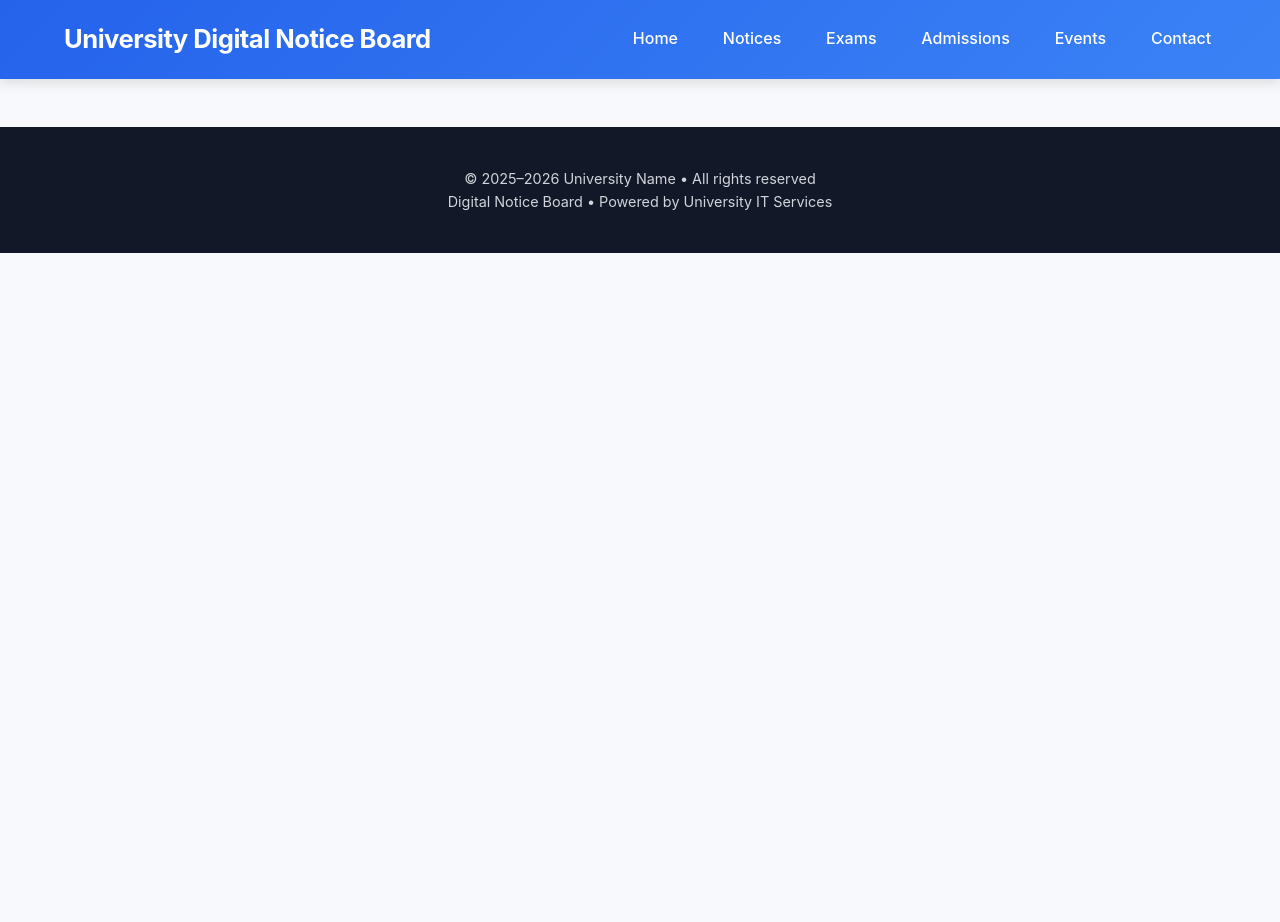
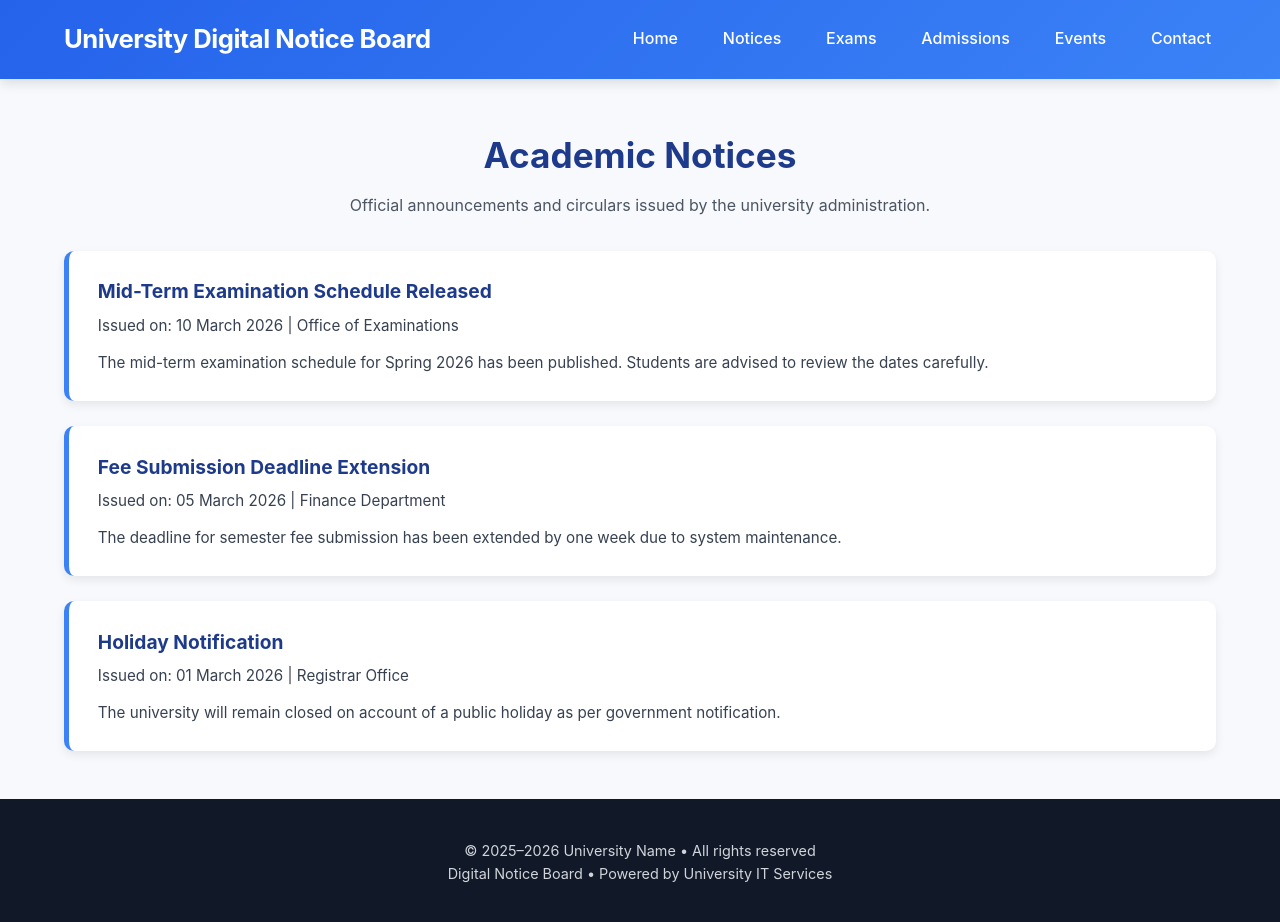
Before and after one commit to amna67/Assignment_03_DevOps, a website: page src/notice.html in a window 1280 px wide. Before the commit the page ends 800 px from the top, so only its background shows below. Drawn offline with Linux system fonts and the light colour scheme.

Commit message:
Added notice.html page and css

```diff
--- a/src/notice.html
+++ b/src/notice.html
@@ -26,7 +26,32 @@
 </header>
 
 <main class="container">
-  <!-- Page content goes here -->
+  <section class="page-header">
+        <h1>Academic Notices</h1>
+        <p>Official announcements and circulars issued by the university administration.</p>
+    </section>
+
+    <section class="notice-list">
+
+        <article class="notice-card">
+            <h3>Mid-Term Examination Schedule Released</h3>
+            <p class="notice-meta">Issued on: 10 March 2026 | Office of Examinations</p>
+            <p>The mid-term examination schedule for Spring 2026 has been published. Students are advised to review the dates carefully.</p>
+        </article>
+
+        <article class="notice-card">
+            <h3>Fee Submission Deadline Extension</h3>
+            <p class="notice-meta">Issued on: 05 March 2026 | Finance Department</p>
+            <p>The deadline for semester fee submission has been extended by one week due to system maintenance.</p>
+        </article>
+
+        <article class="notice-card">
+            <h3>Holiday Notification</h3>
+            <p class="notice-meta">Issued on: 01 March 2026 | Registrar Office</p>
+            <p>The university will remain closed on account of a public holiday as per government notification.</p>
+        </article>
+
+    </section>
 </main>
 
 <footer>
--- a/styles/style.css
+++ b/styles/style.css
@@ -205,3 +205,52 @@ footer {
   font-size: 0.95rem;
   margin-bottom: 0.4rem;
 }
+
+/* Notices Page */
+
+.page-header {
+  margin: 3rem 0 2rem;
+  text-align: center;
+}
+
+.page-header h1 {
+  font-size: 2.2rem;
+  color: #1e3a8a;
+  margin-bottom: 0.6rem;
+}
+
+.page-header p {
+  color: #4b5563;
+  font-size: 1rem;
+}
+
+.notice-list {
+  display: flex;
+  flex-direction: column;
+  gap: 1.6rem;
+}
+
+.notice-card {
+  background-color: #ffffff;
+  padding: 1.6rem 1.8rem;
+  border-radius: 10px;
+  box-shadow: 0 4px 10px rgba(0,0,0,0.08);
+  border-left: 5px solid #3b82f6;
+}
+
+.notice-card h3 {
+  color: #1e3a8a;
+  font-size: 1.2rem;
+  margin-bottom: 0.4rem;
+}
+
+.notice-meta {
+  font-size: 0.85rem;
+  color: #6b7280;
+  margin-bottom: 0.8rem;
+}
+
+.notice-card p {
+  color: #374151;
+  font-size: 0.95rem;
+}
```
Also changed, not shown: 1 other file.
